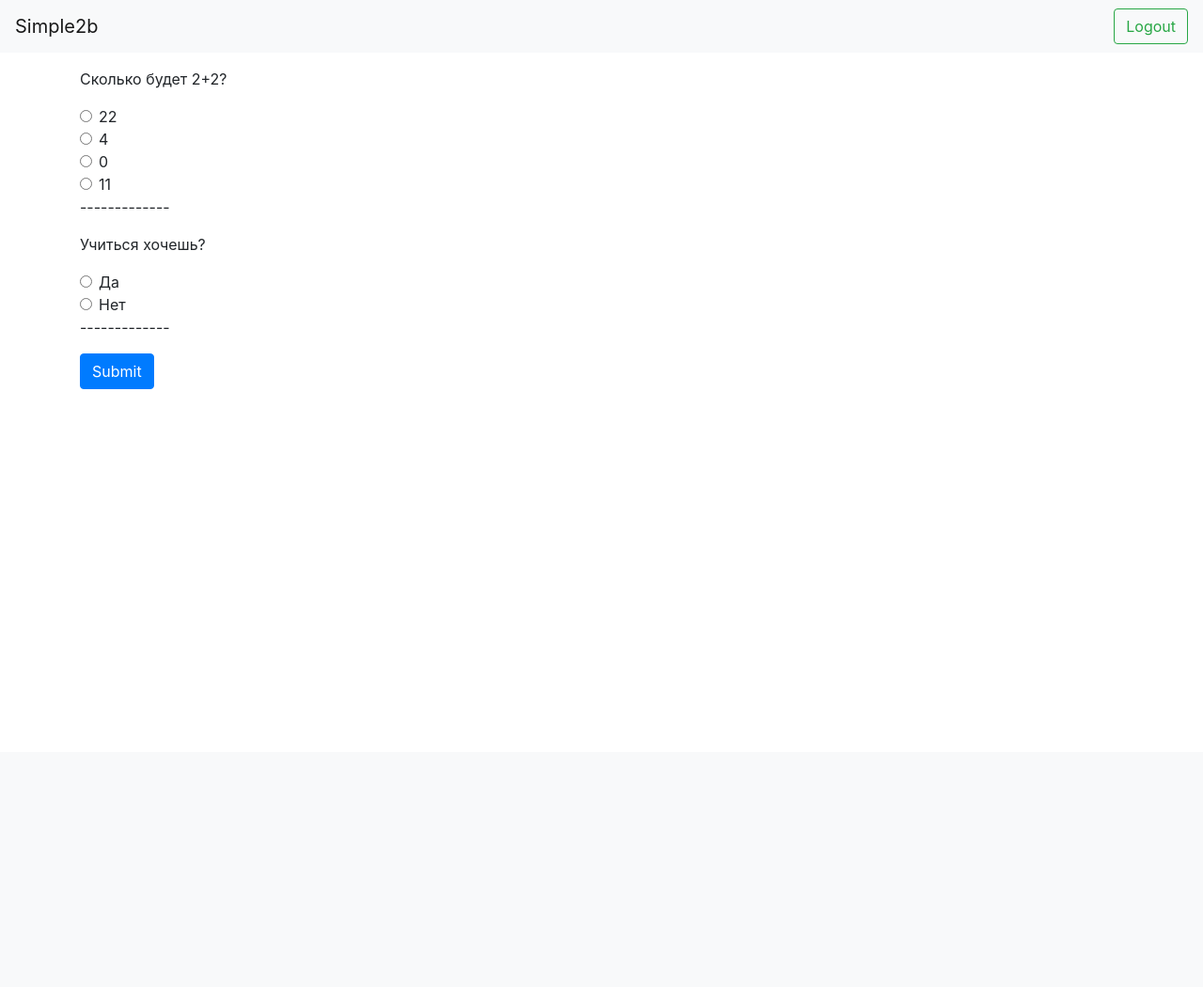
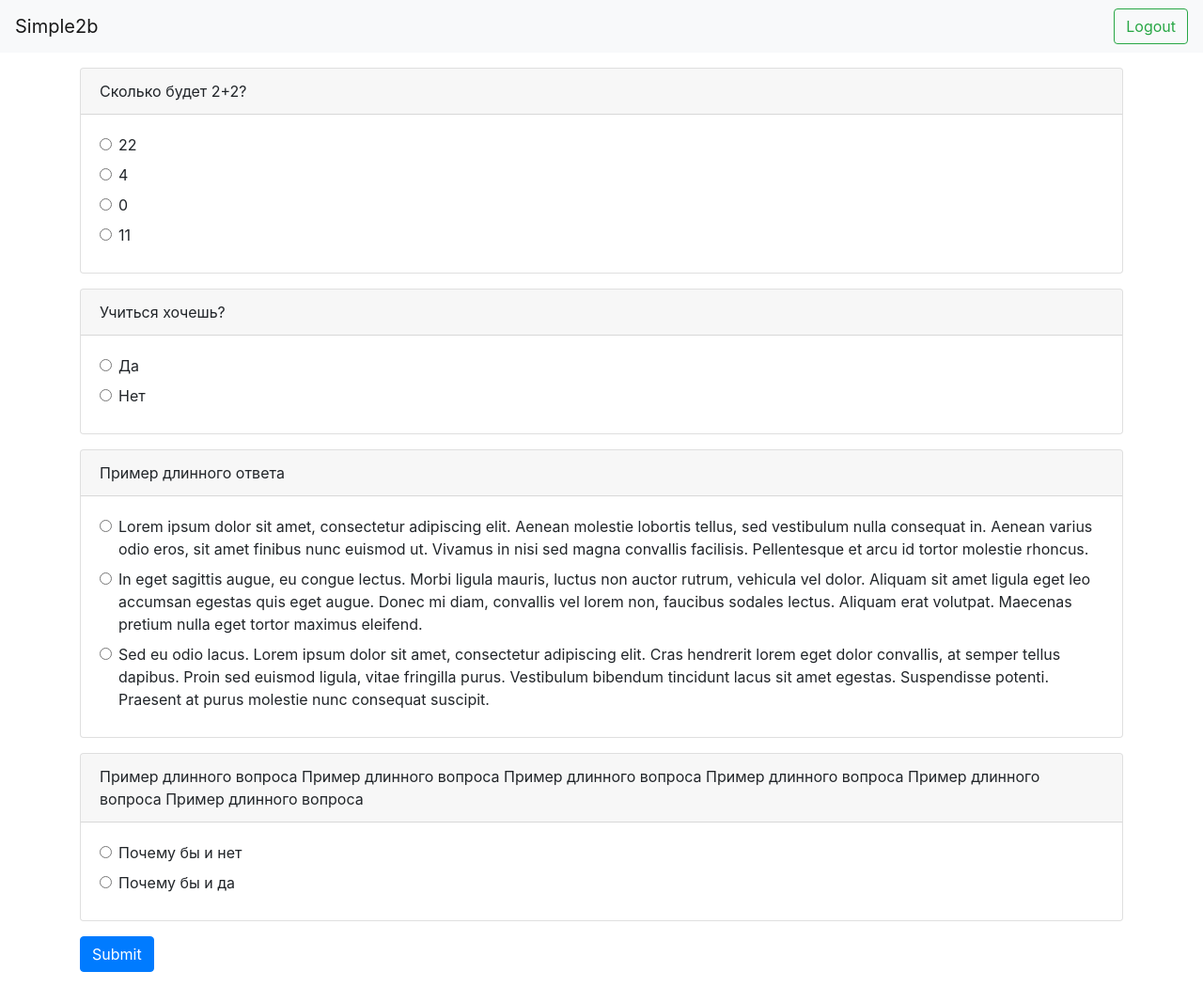
Before and after one commit to Simple2B/jobs, a Flask app: page /skill_test in a window 1280 px wide. Shown: the whole page at 94% size. Before the commit the page ends 414 px from the top, so only its background shows below. Run offline with Flask 2, Linux system fonts and the light colour scheme; the visitor is signed in with stand-in values (Sample User, id 1); parts of the project's set-up code (start-up, migrations or seed data) failed here and were passed over; some libraries are stand-ins or nearby versions.

Commit message:
skilltest ui

```diff
--- a/app.py
+++ b/app.py
@@ -81,7 +81,7 @@ def signup():
             user = db.query(User).filter(User.name == form.name).first()
             user.generate_email_confirmation_token()
             user.send_confirmation_email(mail)
-            return simple_message(messages.USER_CREATED.format(user.name))
+            return render_template("confirm_email.html", user=user)
 
     else:
         return render_template("landing.html", form=form, role=session['role'])
@@ -121,8 +121,8 @@ def resend():
             if user.is_email_confirmed:
                 return simple_message(messages.EMAIL_ALREADY_CONFIRMED)
             user.generate_email_confirmation_token()
-        user.send_confirmation_email(mail)
-        return "check your mail"
+            user.send_confirmation_email(mail)
+        return simple_message(messages.NEW_EMAIL_CONFIRMATION_TOKEN_SENT)
 
 
 @app.route("/admin", methods=['GET', 'POST'])
--- a/exam/questions.json
+++ b/exam/questions.json
@@ -9,4 +9,18 @@
     "question": "Учиться хочешь?",
     "answers": ["Да", "Нет"],
     "correct_index": 0
+},
+{
+    "id": 2,
+    "question": "Пример длинного ответа",
+    "answers": ["Lorem ipsum dolor sit amet, consectetur adipiscing elit. Aenean molestie lobortis tellus, sed vestibulum nulla consequat in. Aenean varius odio eros, sit amet finibus nunc euismod ut. Vivamus in nisi sed magna convallis facilisis. Pellentesque et arcu id tortor molestie rhoncus.",
+                "In eget sagittis augue, eu congue lectus. Morbi ligula mauris, luctus non auctor rutrum, vehicula vel dolor. Aliquam sit amet ligula eget leo accumsan egestas quis eget augue. Donec mi diam, convallis vel lorem non, faucibus sodales lectus. Aliquam erat volutpat. Maecenas pretium nulla eget tortor maximus eleifend.",
+                "Sed eu odio lacus. Lorem ipsum dolor sit amet, consectetur adipiscing elit. Cras hendrerit lorem eget dolor convallis, at semper tellus dapibus. Proin sed euismod ligula, vitae fringilla purus. Vestibulum bibendum tincidunt lacus sit amet egestas. Suspendisse potenti. Praesent at purus molestie nunc consequat suscipit."],
+    "correct_index": 0
+},
+{
+    "id": 3,
+    "question": "Пример длинного вопроса Пример длинного вопроса Пример длинного вопроса Пример длинного вопроса Пример длинного вопроса Пример длинного вопроса",
+    "answers": ["Почему бы и нет", "Почему бы и да"],
+    "correct_index": 0
 }]
--- a/messages.py
+++ b/messages.py
@@ -4,3 +4,4 @@ EMAIL_CONFIRMED = "Thank you, email is confirmed."
 EMAIL_ALREADY_CONFIRMED = "Your email has already been confirmed."
 REPEAT_TEST_SUBMIT = "Test results have been already submitted."
 NO_SUCH_EMAIL_CONFIRMATION_TOKEN = "This email confirmation token has exipred or does not exist."
+NEW_EMAIL_CONFIRMATION_TOKEN_SENT = "Check your inbox."
--- a/models.py
+++ b/models.py
@@ -67,6 +67,8 @@ class User(ModelBase):
             "is_active": self.is_active,
             "email_conf": self.is_email_confirmed,
             "test_results": self.test_results
+            # TODO для нормального отображения вопросов в админской консоли
+            # https://stackoverflow.com/questions/18337407/saving-utf-8-texts-in-json-dumps-as-utf8-not-as-u-escape-sequence
         }
 
     def __repr__(self):
--- a/templates/skill_test.html
+++ b/templates/skill_test.html
@@ -4,18 +4,20 @@
 {# see https://bootstrap-4.ru/docs/4.0/components/forms/ #}
 <form id="exam_form" action="/skill_test" method="POST">
 <div class="form-group">
+    <!--<div class="card-deck">-->
     {%for question in skill_test.questions %}
-    <p>{{question.question}}</p>
-
-    {% for answer in question.answers%}
-    {% set ans_id = question.answers.index(answer) %}
-    <div class="form-check">
-        <input class="form-check-input" type="radio" name="{{question.id}}" id="{{question.id}}.{{ans_id}}" value="{{ans_id}}">
-        <label class="form-check-label" for="{{question.id}}.{{ans_id}}">{{answer}}</label>
+    <div class="card mb-3">
+        <div class="card-header">{{question.question}}</div>
+        <div class="card-body">
+            {% for answer in question.answers%}
+            {% set ans_id = question.answers.index(answer) %}
+            <div class="form-check mb-2">
+                <input class="form-check-input" type="radio" name="{{question.id}}" id="{{question.id}}.{{ans_id}}" value="{{ans_id}}">
+                <label class="form-check-label" for="{{question.id}}.{{ans_id}}">{{answer}}</label>
+            </div>
+            {%endfor%}
+        </div>
     </div>
-    {%endfor%}
-
-    <p>-------------</p>
     {%endfor%}
     <button type="submit" id="submit_btn" class="btn btn-primary">Submit</button>
 </div>
```
